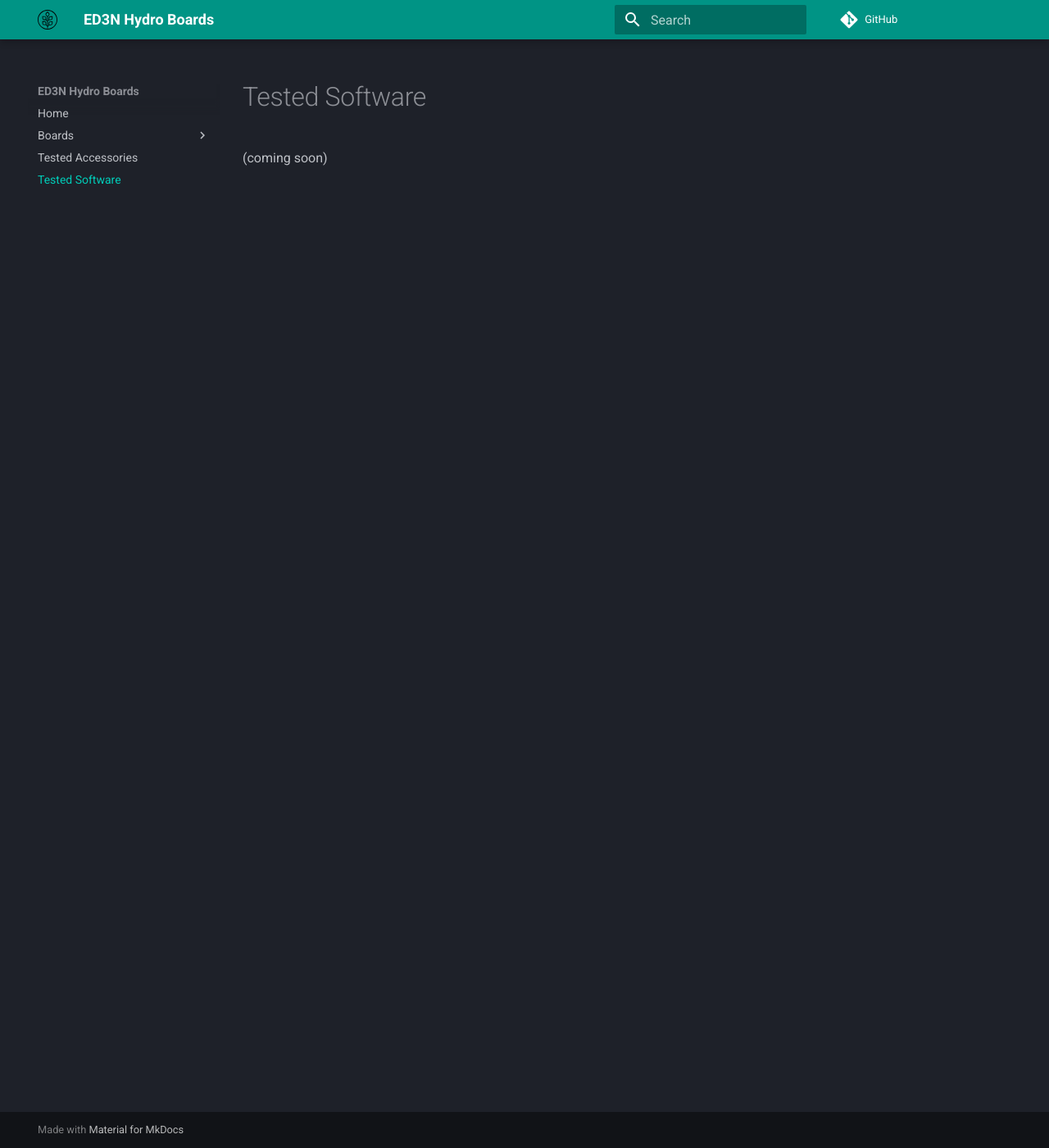
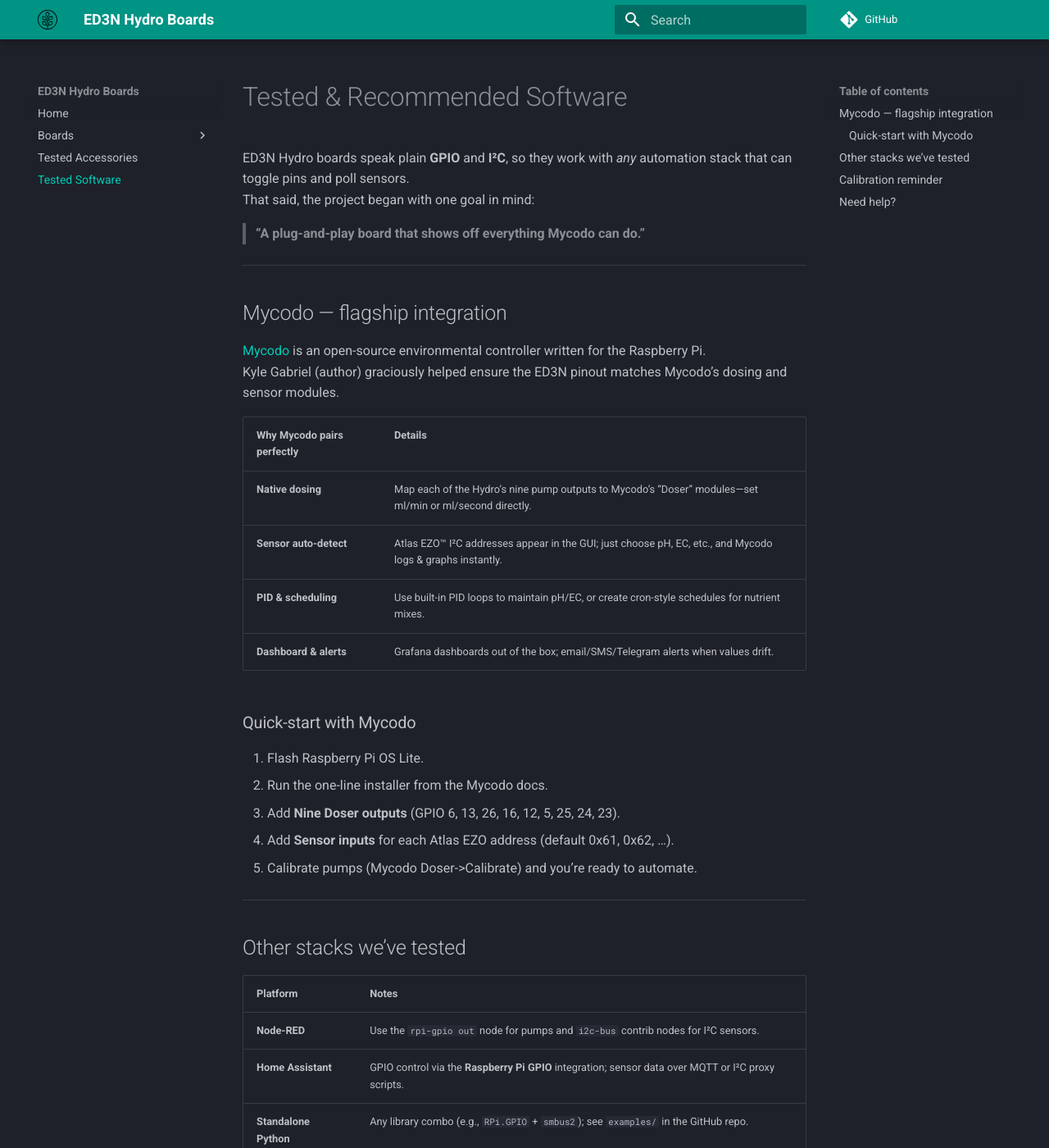
Before and after one commit to cajun1689/ed3n, an MkDocs documentation site: the page built from docs/tested-software.md, in a window 1280 px wide and 1400 px high. Shown: the whole window at 82% size. Built offline with MkDocs 1.6.1 and Material for MkDocs 9.7.7, drawn with Linux system fonts in a browser that asks for light colours; comment, search, counter and statistics services are not loaded; some of the changed text lies outside the part shown.

Commit message:
docs: add Tested Software page with Mycodo focus

```diff
--- a/docs/tested-software.md
+++ b/docs/tested-software.md
@@ -1,2 +1,61 @@
-# Tested Software
-(coming soon)
+# Tested & Recommended Software
+
+ED3N Hydro boards speak plain **GPIO** and **I²C**, so they work with *any* automation stack that can toggle pins and poll sensors.
+That said, the project began with one goal in mind:
+
+> **“A plug-and-play board that shows off everything Mycodo can do.”**
+
+---
+
+## Mycodo — flagship integration
+
+[Mycodo](https://kizniche.github.io/Mycodo/) is an open-source environmental controller written for the Raspberry Pi.
+Kyle Gabriel (author) graciously helped ensure the ED3N pinout matches Mycodo’s dosing and sensor modules.
+
+| Why Mycodo pairs perfectly | Details |
+|---|---|
+| **Native dosing** | Map each of the Hydro’s nine pump outputs to Mycodo’s “Doser” modules—set ml/min or ml/second directly. |
+| **Sensor auto-detect** | Atlas EZO™ I²C addresses appear in the GUI; just choose pH, EC, etc., and Mycodo logs & graphs instantly. |
+| **PID & scheduling** | Use built-in PID loops to maintain pH/EC, or create cron-style schedules for nutrient mixes. |
+| **Dashboard & alerts** | Grafana dashboards out of the box; email/SMS/Telegram alerts when values drift. |
+
+### Quick-start with Mycodo
+
+1. Flash Raspberry Pi OS Lite.
+2. Run the one-line installer from the Mycodo docs.
+3. Add **Nine Doser outputs** (GPIO 6, 13, 26, 16, 12, 5, 25, 24, 23).
+4. Add **Sensor inputs** for each Atlas EZO address (default 0x61, 0x62, …).
+5. Calibrate pumps (Mycodo Doser->Calibrate) and you’re ready to automate.
+
+---
+
+## Other stacks we’ve tested
+
+| Platform | Notes |
+|----------|-------|
+| **Node-RED** | Use the `rpi-gpio out` node for pumps and `i2c-bus` contrib nodes for I²C sensors. |
+| **Home Assistant** | GPIO control via the **Raspberry Pi GPIO** integration; sensor data over MQTT or I²C proxy scripts. |
+| **Standalone Python** | Any library combo (e.g., `RPi.GPIO` + `smbus2`); see `examples/` in the GitHub repo. |
+| **Custom C / Rust** | Tested with `pigpio` C library and the `rppal` crate in Rust—rock-solid for industrial deployments. |
+
+*(If you’ve validated another platform, open an Issue or PR and we’ll add it here.)*
+
+---
+
+## Calibration reminder
+
+Whatever software you choose, always:
+
+1. **Prime** each pump line.
+2. **Run** for a fixed time (e.g., 30 s).
+3. **Measure** the volume, repeat 3–5×, average, and store the ml/s rate.
+4. Re-calibrate after changing tubing, voltage, or fluid viscosity.
+
+---
+
+## Need help?
+
+* **Software questions:** Mycodo Discord / GitHub Discussions
+* **Board questions:** [support@ed3n.io](mailto:support@ed3n.io)
+
+Happy automating!
```
